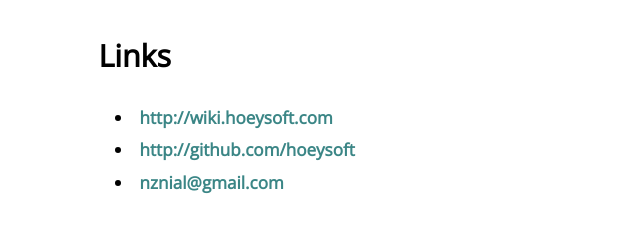
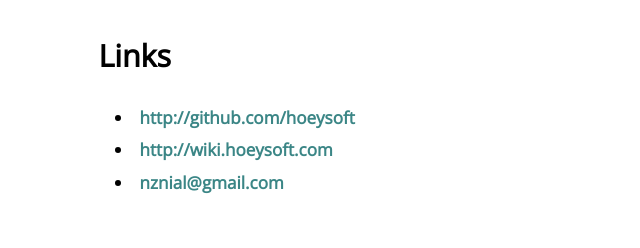
Before and after one commit to hoeysoft/hoeysoft.github.io, a Jekyll site: the page built from about.md, in a window 1280 px wide. Shown: the part 690-938 px from the top of the page, without its empty margins (92-732 px from the left). Built offline with Jekyll 4.4.1, drawn with Linux system fonts in a browser that asks for light colours; nearby versions of some CDN libraries.

Commit message:
minor fix

```diff
--- a/_layouts/default.html
+++ b/_layouts/default.html
@@ -2,7 +2,7 @@
 <html>
 <!--------------------------------------------------------------------!>
 <head>
-    <title>{{ page.title | replace:'<br>', ' ' }}</title>
+    <title>hoeysoft</title>
     <link href='http://fonts.googleapis.com/css?family=Open+Sans' rel='stylesheet' type='text/css'>
     <link href="/css/syntax.css" rel="stylesheet" type="text/css" />
     <link href="/css/default.css"rel="stylesheet" type="text/css" />
--- a/about.md
+++ b/about.md
@@ -12,6 +12,6 @@ Yeongho Kim
 - Unit Testing
 
 ## Links
+- <http://github.com/hoeysoft>
 - <http://wiki.hoeysoft.com>
-- <http://github.com/hoeysoft>
 - <nznial@gmail.com>
```
